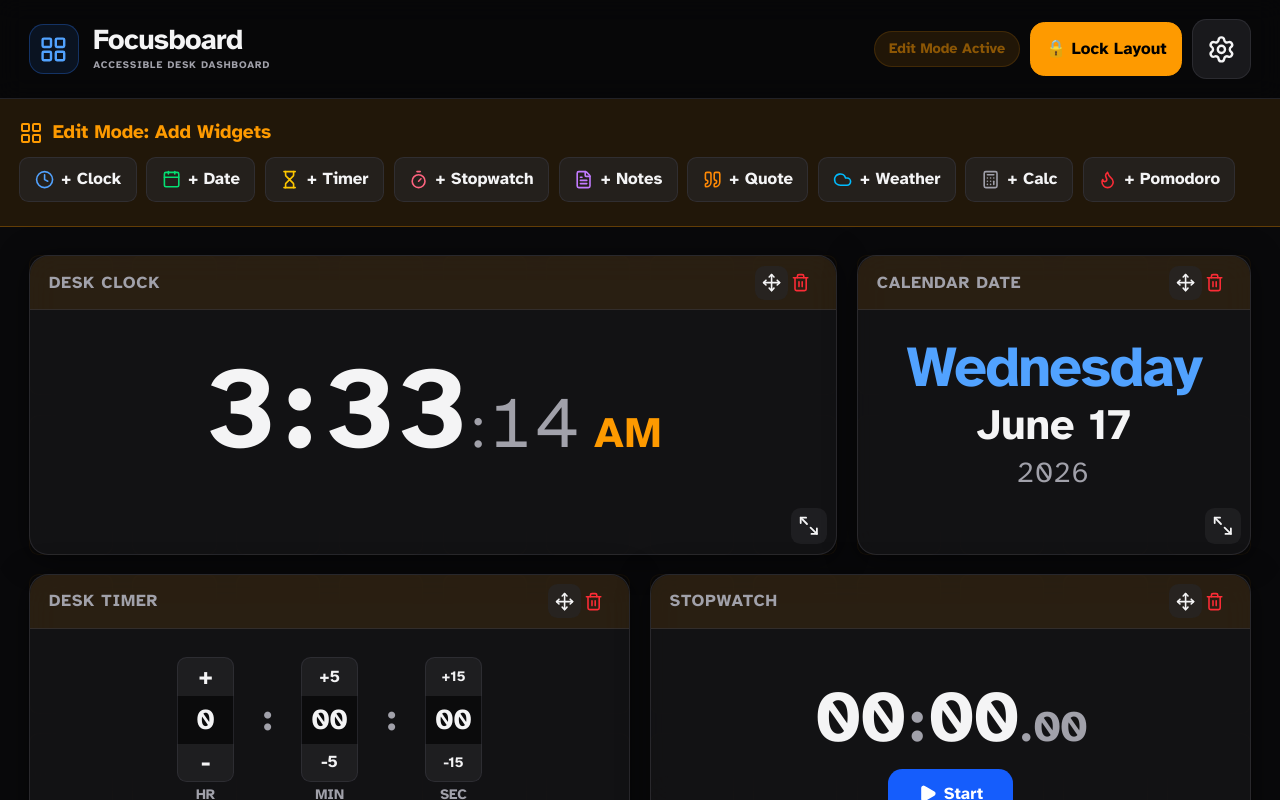
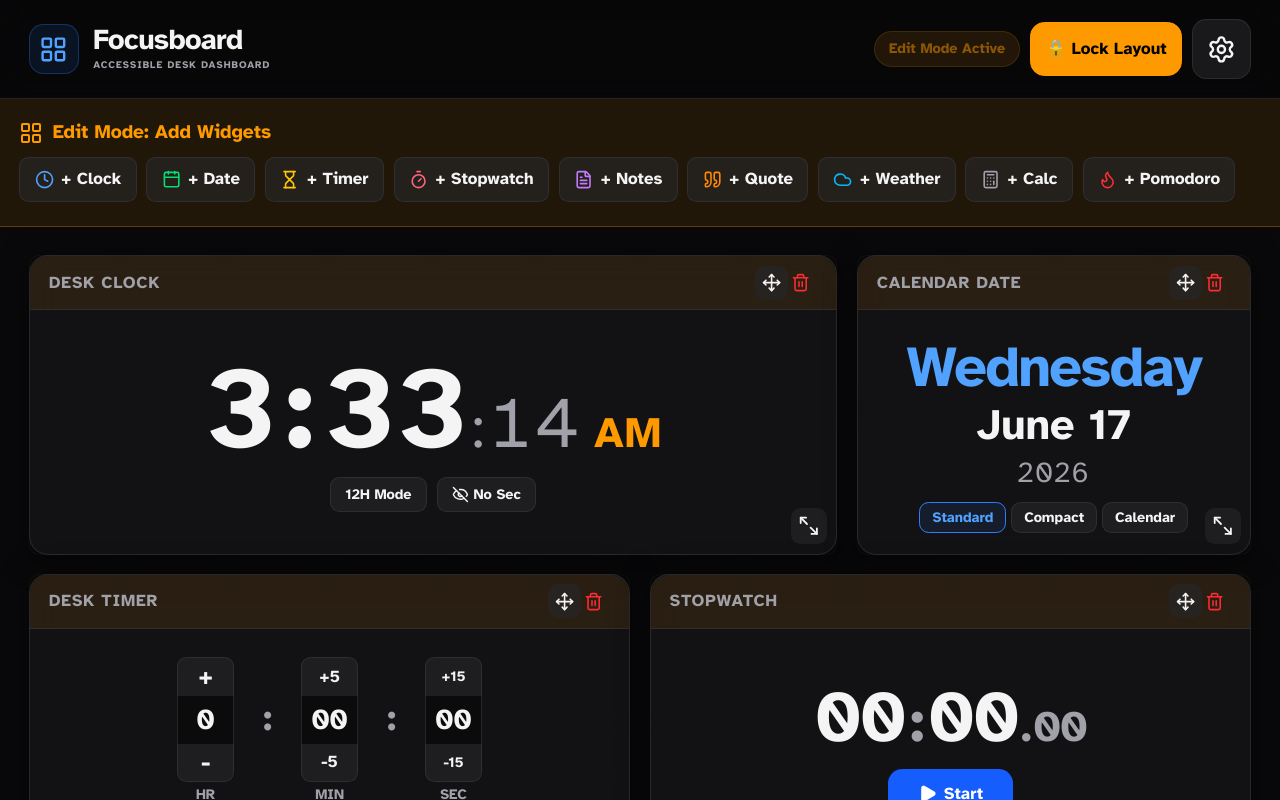
Before and after one commit to Bioptic-Coder/Focusboard, a React (Vite) app: page / in a window 1280 px wide. Both pictures are taken after a click on the button "🛠️ Edit Layout". Built offline with nearby package versions, Linux system fonts and the light colour scheme.

Commit message:
fix: restrict options to edit mode only, remove card scrollbars, and fix PWA SVG icon mapping

```diff
--- a/index.html
+++ b/index.html
@@ -2,12 +2,12 @@
 <html lang="en">
   <head>
     <meta charset="UTF-8" />
-    <link rel="icon" type="image/png" href="/manifest.json" />
+    <link rel="icon" type="image/svg+xml" href="/favicon.svg" />
     <meta name="viewport" content="width=device-width, initial-scale=1.0, maximum-scale=1.0, user-scalable=no, viewport-fit=cover" />
     <meta name="apple-mobile-web-app-capable" content="yes" />
     <meta name="apple-mobile-web-app-status-bar-style" content="black-translucent" />
     <meta name="apple-mobile-web-app-title" content="Focusboard" />
-    <link rel="apple-touch-icon" href="/icon-192.png" />
+    <link rel="apple-touch-icon" href="/favicon.svg" />
     <link rel="manifest" href="/manifest.json" />
     <title>Focusboard</title>
     <!-- Atkinson Hyperlegible Font -->
--- a/src/components/Dashboard.tsx
+++ b/src/components/Dashboard.tsx
@@ -199,9 +199,9 @@
   const renderWidgetContent = (widget: WidgetConfig) => {
     switch (widget.type) {
       case "clock":
-        return <ClockWidget />;
+        return <ClockWidget editMode={editMode} />;
       case "date":
-        return <DateWidget />;
+        return <DateWidget editMode={editMode} />;
       case "timer":
         return <TimerWidget />;
       case "stopwatch":
@@ -215,7 +215,7 @@
       case "calculator":
         return <CalculatorWidget />;
       case "pomodoro":
-        return <PomodoroWidget />;
+        return <PomodoroWidget editMode={editMode} />;
       default:
         return <div>Unknown Widget</div>;
     }
--- a/src/components/WidgetWrapper.tsx
+++ b/src/components/WidgetWrapper.tsx
@@ -88,7 +88,7 @@
       </div>
 
       {/* Widget Content */}
-      <div className="flex-1 p-4 overflow-y-auto w-full flex flex-col items-center">
+      <div className="flex-1 p-4 overflow-hidden w-full flex flex-col items-center">
         <div className="my-auto w-full flex flex-col items-center">
           {children}
         </div>
--- a/src/components/widgets/ClockWidget.tsx
+++ b/src/components/widgets/ClockWidget.tsx
@@ -1,7 +1,11 @@
 import React, { useState, useEffect } from "react";
 import { Eye, EyeOff } from "lucide-react";
 
-export const ClockWidget: React.FC = () => {
+interface ClockWidgetProps {
+  editMode: boolean;
+}
+
+export const ClockWidget: React.FC<ClockWidgetProps> = ({ editMode }) => {
   const [time, setTime] = useState(new Date());
   const [is24Hour, setIs24Hour] = useState<boolean>(() => {
     return localStorage.getItem("clock-is24h") === "true";
@@ -99,8 +103,9 @@
         </div>
       </div>
 
-      {/* Hover/Focus Control Bar */}
-      <div className="flex space-x-2 opacity-0 group-hover:opacity-100 group-focus-within:opacity-100 transition-opacity duration-200 mt-2">
+      {/* Options Bar - Only visible in Edit Mode */}
+      {editMode && (
+        <div className="flex space-x-2 mt-2">
           <button
             onClick={toggle24h}
             className="py-1.5 px-3 bg-[var(--color-control-bg)] hover:bg-[var(--color-control-hover)] text-xs font-bold rounded-lg border border-[var(--color-card-border)] text-[var(--color-text-main)] accessible-focus"
@@ -124,6 +129,7 @@
             )}
           </button>
         </div>
+      )}
     </div>
   );
 };
--- a/src/components/widgets/DateWidget.tsx
+++ b/src/components/widgets/DateWidget.tsx
@@ -1,6 +1,10 @@
 import React, { useState, useEffect } from "react";
 
-export const DateWidget: React.FC = () => {
+interface DateWidgetProps {
+  editMode: boolean;
+}
+
+export const DateWidget: React.FC<DateWidgetProps> = ({ editMode }) => {
   const [date, setDate] = useState(new Date());
   const [styleMode, setStyleMode] = useState<"standard" | "compact" | "calendar">(
     () => (localStorage.getItem("date-style") as any) || "standard"
@@ -75,8 +79,9 @@
         )}
       </div>
 
-      {/* Widget Settings Toggle (shown on hover/focus) */}
-      <div className="flex space-x-1 opacity-0 group-hover:opacity-100 group-focus-within:opacity-100 transition-opacity duration-200 mt-2">
+      {/* Style selectors - Only visible in Edit Mode */}
+      {editMode && (
+        <div className="flex space-x-1 mt-2">
           {(["standard", "compact", "calendar"] as const).map((mode) => (
             <button
               key={mode}
@@ -91,6 +96,7 @@
             </button>
           ))}
         </div>
+      )}
     </div>
   );
 };
--- a/src/components/widgets/PomodoroWidget.tsx
+++ b/src/components/widgets/PomodoroWidget.tsx
@@ -27,7 +27,11 @@
   },
 };
 
-export const PomodoroWidget: React.FC = () => {
+interface PomodoroWidgetProps {
+  editMode: boolean;
+}
+
+export const PomodoroWidget: React.FC<PomodoroWidgetProps> = ({ editMode }) => {
   const [mode, setMode] = useState<PomodoroMode>("work");
   const [timeLeft, setTimeLeft] = useState(MODE_CONFIGS.work.duration);
   const [isRunning, setIsRunning] = useState(false);
@@ -215,7 +219,8 @@
         </button>
       </div>
 
-      {/* Mode Selectors */}
+      {/* Mode Selectors - Only visible in Edit Mode */}
+      {editMode && (
         <div className="flex space-x-1.5 mt-2.5 overflow-x-auto w-full justify-center">
           {(["work", "break", "longBreak"] as const).map((m) => (
             <button
@@ -235,6 +240,7 @@
             </button>
           ))}
         </div>
+      )}
     </div>
   );
 };
```
Also changed, not shown: public/manifest.json. Lines whose indentation alone changed are shown as unchanged.
